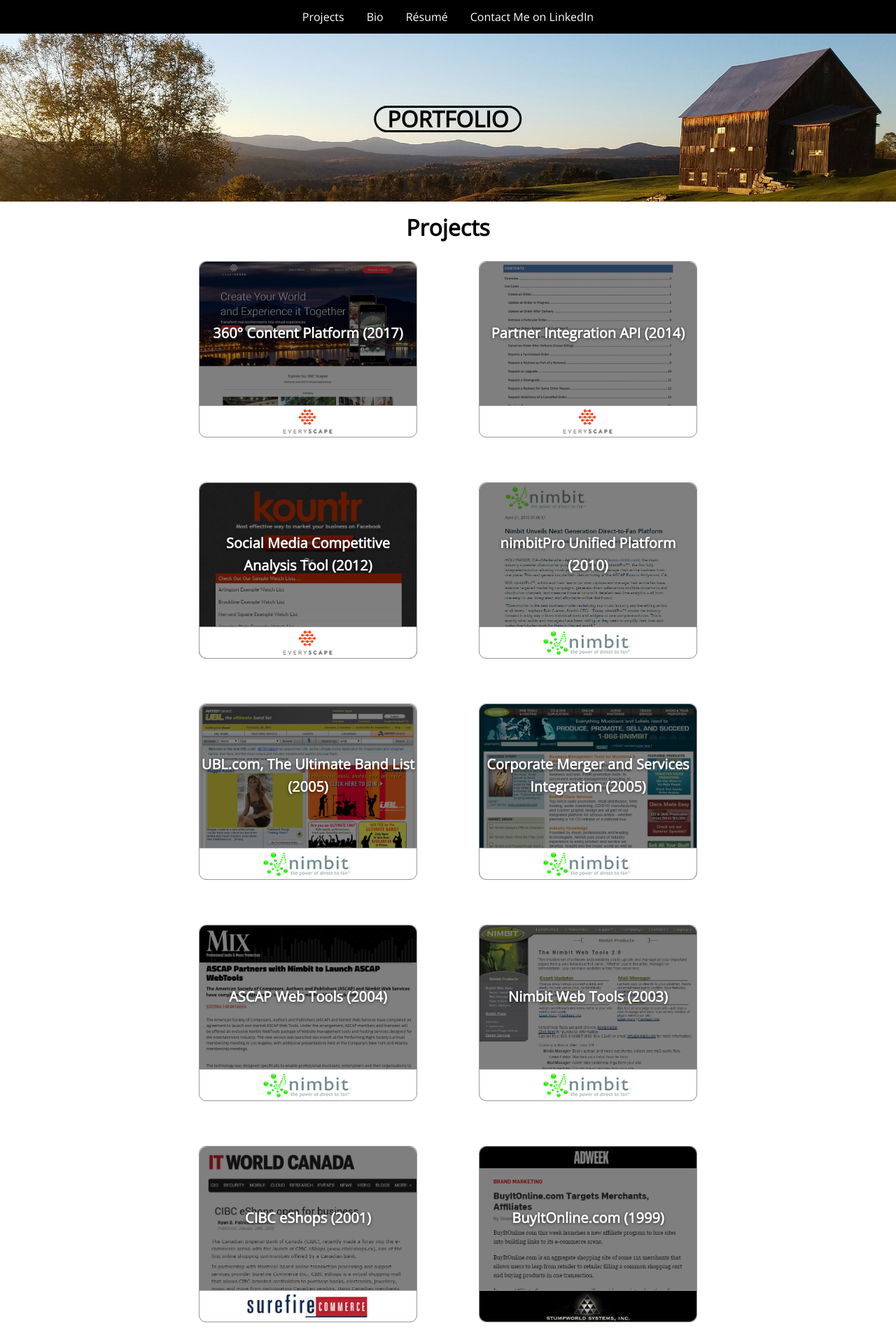
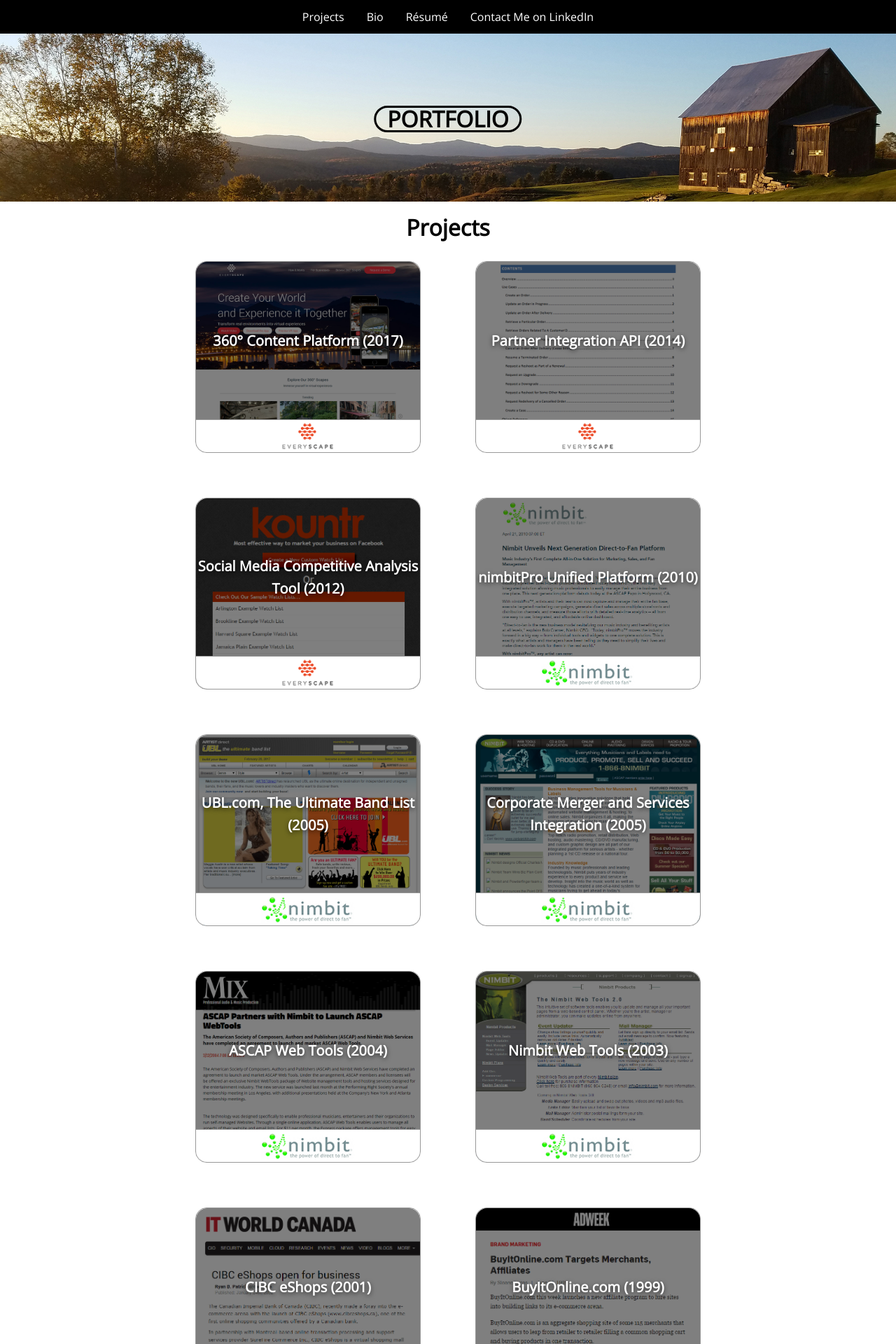
Before and after one commit to electrocentric/electrocentric.github.io, a Jekyll site: the page built from index.md, in a window 1280 px wide. Shown: the top 1920 px of the page at 70% size. Built offline with Jekyll 4.4.1, drawn with Linux system fonts in a browser that asks for light colours.

Commit message:
This is no longer wordpress. Switched CSS to relative units.

```diff
--- a/css/style.css
+++ b/css/style.css
@@ -68,10 +68,10 @@
 
 article.project-thumbnail {
 	flex: 0 0 auto;
-	width: 310px;
-	height: 250px;
-	border: 1px solid #999;
-	border-radius: 10px;
+	width: 20em;
+	height: 17em;
+	border: 0.1em solid #999;
+	border-radius: 1em;
 	margin-bottom: 4em;
 	margin-left: 2em;
 	margin-right: 2em;
@@ -82,7 +82,7 @@
 }
 
 article.project-thumbnail div.project-image {
-	border-radius: 10px;
+	border-radius: 1em;
 	height: 100%;
 	overflow: hidden;
 	background-size: cover;
@@ -119,7 +119,7 @@
 article.project-thumbnail div.project-image a div.project-title h2 {
 	text-align: center;
 	color: rgba(255, 255, 255, 1);
-	text-shadow: 0 1px 4px rgba(0, 0, 0, 0.62);
+	text-shadow: 0 0.1em 0.3em rgba(0, 0, 0, 0.62);
 	font-size: 1.25em;
 	font-weight: bold;
 	width: 100%;
@@ -129,21 +129,15 @@
 	flex: 0 1 auto;
 	width: 100%;
 	border: none;
-	border-top: 1px solid #999;
+	border-top: 0.1em solid #999;
 	border-radius: unset;
 }
 
 section.content {
-	max-width: 800px;
+	max-width: 50em;
 	margin-left: auto;
 	margin-right: auto;
 	padding: 10px;
-}
-
-divx.post-content {
-	max-width: 800px;
-	margin-left: auto;
-	margin-right: auto;
 }
 
 section.content a {
@@ -157,8 +151,8 @@
 /* figures */
 figure img {
 	display: block;
-	border-radius: 10px;
-	border: 1px solid #999;
+	border-radius: 1em;
+	border: 0.1em solid #999;
 	width: 90%;
 	margin-left: auto;
 	margin-right: auto;
@@ -194,8 +188,8 @@
 img.project-company {
 	display: block;
 	width: 350px;
-	border-radius: 10px;
-	border: 1px solid #999;
+	border-radius: 1em;
+	border: 0.1em solid #999;
 	margin-left: auto;
 	margin-right: auto;
 }
@@ -204,20 +198,20 @@
 
 .image-gallery {
 	display: grid;
-	grid-template-columns: repeat(auto-fill, minmax( 200px, 1fr ));
-	grid-auto-rows: 200px;
+	grid-template-columns: repeat(auto-fill, minmax( 12em, 1fr ));
+	grid-auto-rows: 12em;
 	grid-gap: 1em;
 }
 
 .image-gallery a {
 	display: block;
-	min-height: 200px;
-	min-width: 200px;
+	min-height: 12em;
+	min-width: 12em;
 	background-size: cover;
 	background-position: center;
 	grid-auto-flow: dense;
-	border-radius: 10px;
-	border: 1px solid #999;
+	border-radius: 1em;
+	border: 0.1em solid #999;
 	overflow: hidden;
 	color: #000;
 }
@@ -232,15 +226,7 @@
 	background-color: #444 !important;
 }
 
-@media screen and (max-width: 1400px) {
-	.image-galleryz a {
-		min-height: 10vw;
-		min-width: 10vw;
-	}
-
-}
-
-@media screen and (max-width: 900px) {
+@media screen and (max-aspect-ratio: 1/1) {
 	.image-gallery {
 		grid-template-columns: repeat(3, 1fr);
 	}
@@ -257,7 +243,7 @@
 
 }
 
-@media screen and (max-width: 650px) {
+@media screen and (max-aspect-ratio: 2/3) {
 	.image-gallery {
 		grid-template-columns: 1fr;
 		grid-auto-rows: 50vw;
@@ -296,7 +282,7 @@
 	position: relative;
 	top: 50%;
 	transform: translate(0, -50%);
-	border-radius: 10px;
+	border-radius: 1em;
 }
 
 .lightbox:target {
@@ -311,8 +297,9 @@
 }
 
 .project-navigator article.project-thumbnail {
-	width: 155px;
-	height: 125px;
-	font-size: .65em;
+	width: 10em;
+	height: 8em;
+	font-size: .5em;
+	line-height: 1.4em;
 	margin: 0;
 }
```
